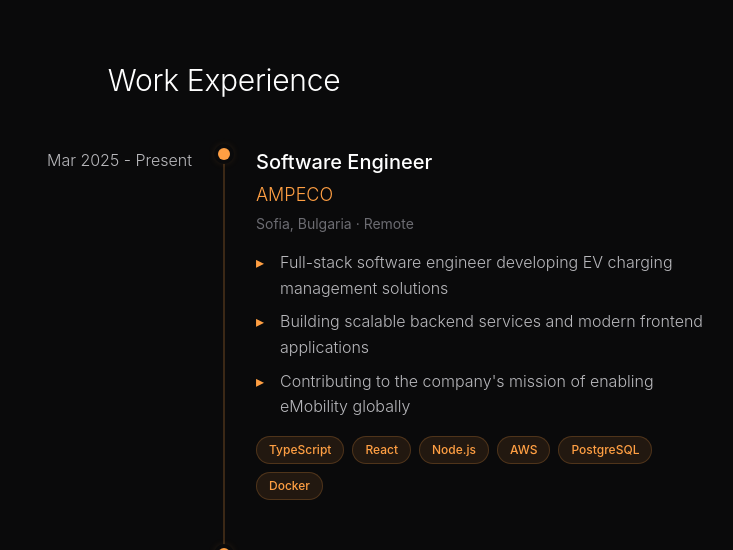
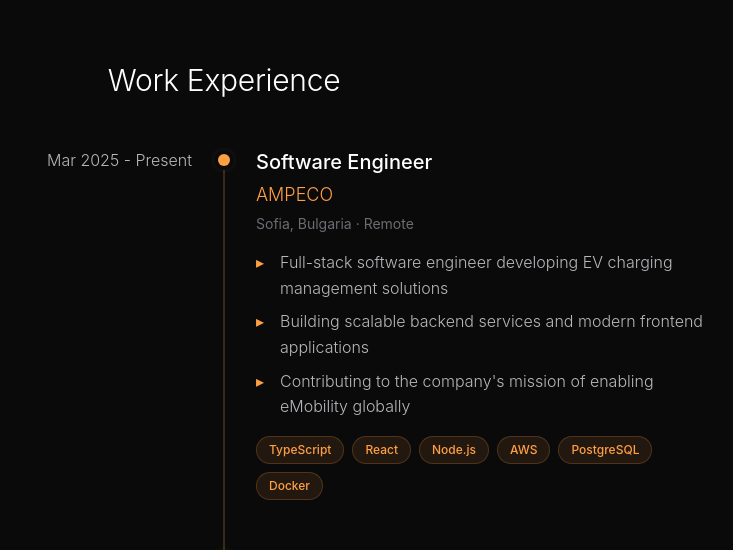
Before and after one commit to raduloov/personal-portfolio-v2, a React (Vite) app: page / in a window 1280 px wide. Shown: the part 1680-2230 px from the top of the page, without its empty margins (416-1149 px from the left). Built offline with nearby package versions, Linux system fonts and the light colour scheme.

Commit message:
fix the work experience ui

```diff
--- a/src/App.css
+++ b/src/App.css
@@ -505,8 +505,9 @@
   position: absolute;
   left: 50%;
   transform: translateX(-50%);
+  top: calc(0.75em + 6px);
   width: 2px;
-  height: 100%;
+  height: calc(100% - var(--space-12) - 0.75em - 6px);
   background: rgba(255, 159, 67, 0.2);
 }
 
@@ -520,7 +521,8 @@
   content: '';
   position: absolute;
   left: 50%;
-  transform: translateX(-50%);
+  transform: translateX(-50%) translateY(-50%);
+  top: 0.75em;
   width: 12px;
   height: 12px;
   background: var(--accent-primary);
@@ -602,6 +604,8 @@
 @media (max-width: 768px) {
   .experience-timeline::before {
     left: 30px;
+    top: calc(0.75em + 6px);
+    height: calc(100% - var(--space-12) - 0.75em - 6px);
   }
 
   .experience-item {
@@ -611,7 +615,8 @@
 
   .experience-item::before {
     left: -10px;
-    transform: translateX(-50%);
+    transform: translateX(-50%) translateY(-50%);
+    top: 0.75em;
   }
 
   .experience-date {
```
